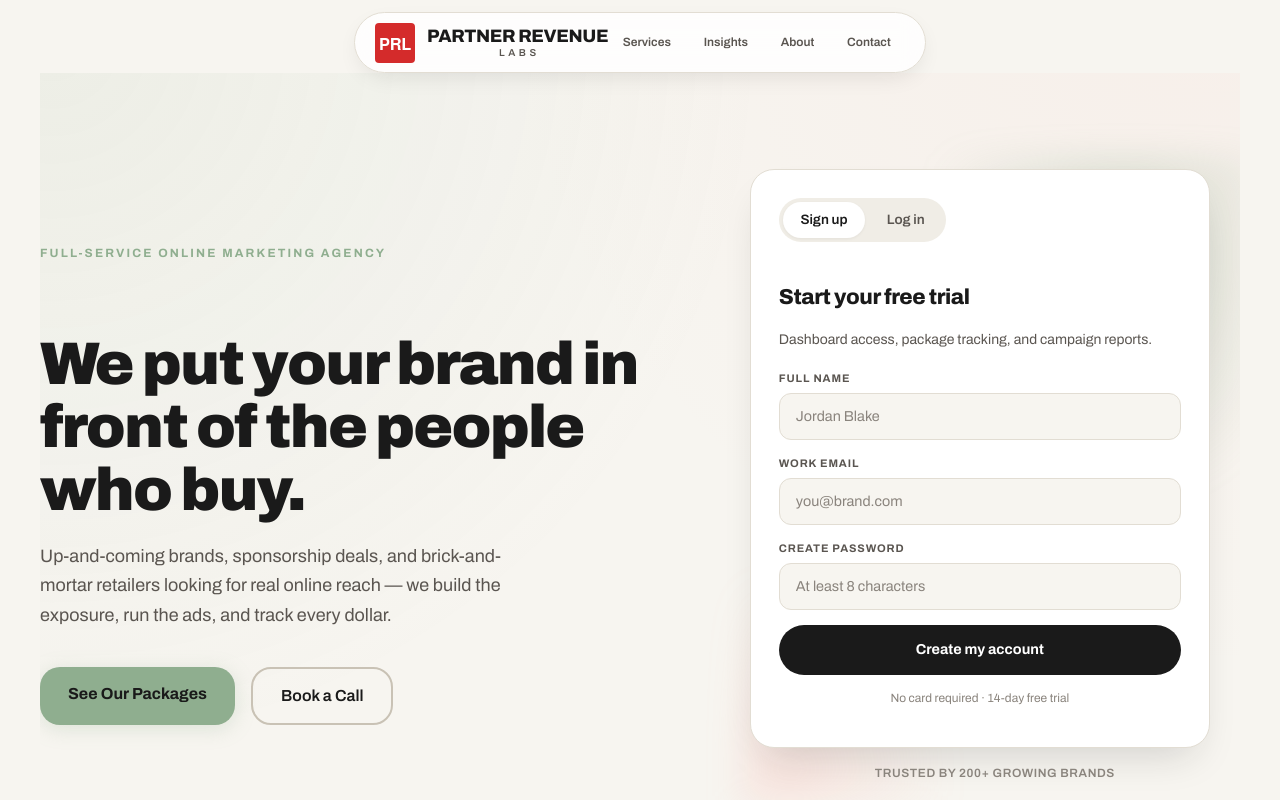
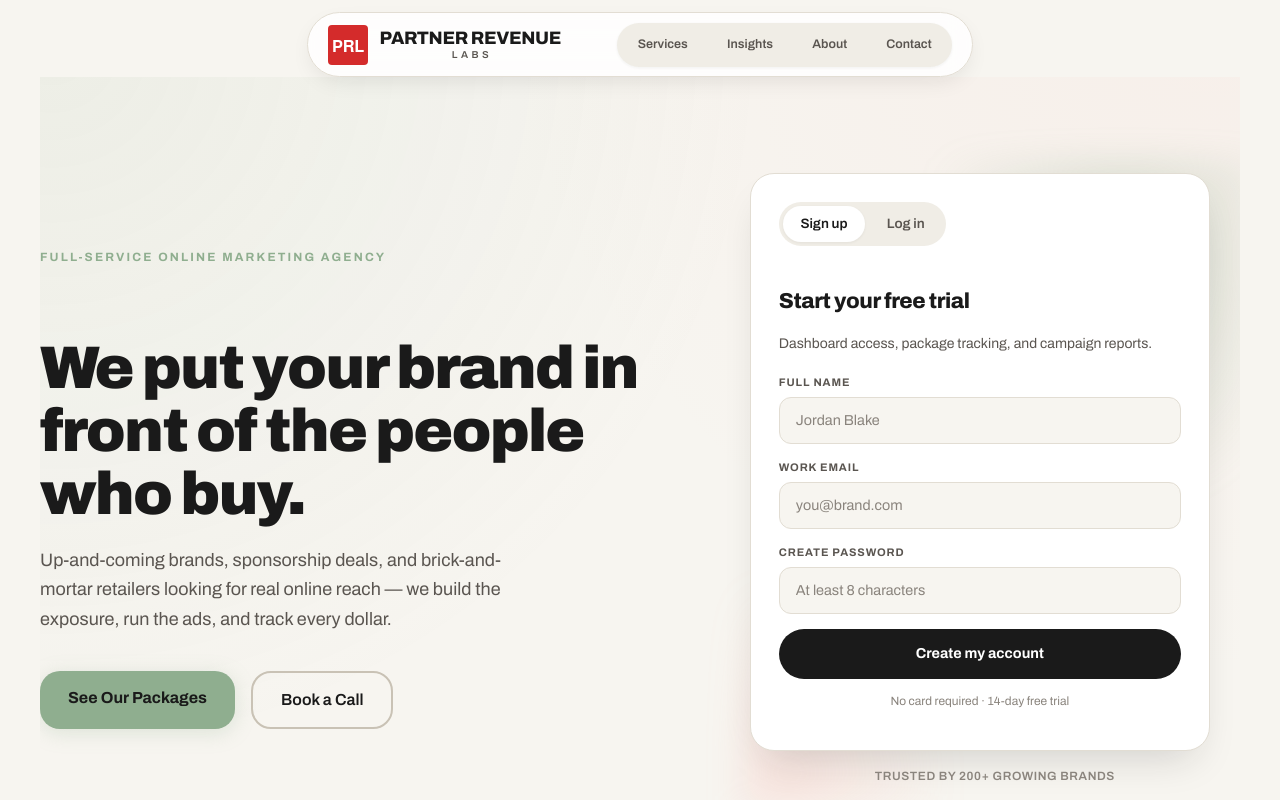
Before and after one commit to coolosdev/ecommerce-ai-ads-affiliate, an Astro site: page / in a window 1280 px wide. Shown: the top 800 px of the page. Built offline with nearby package versions, Linux system fonts and the light colour scheme; Astro itself is replaced by a stand-in of ours.

Commit message:
design: wider logo-to-nav gap, pill nav container with shadow on menu items

```diff
--- a/src/layouts/BaseLayout.astro
+++ b/src/layouts/BaseLayout.astro
@@ -127,6 +127,7 @@ const {
     display: flex;
     justify-content: space-between;
     align-items: center;
+    gap: 2rem;
   }
 
   .logo {
@@ -135,6 +136,7 @@ const {
     gap: 0.75rem;
     text-decoration: none;
     transition: opacity 0.2s;
+    flex-shrink: 0;
   }
 
   .logo:hover {
@@ -187,28 +189,36 @@ const {
 
   .nav {
     display: flex;
-    gap: 0.25rem;
+    gap: 0.35rem;
+    margin-left: 1.5rem;
+    padding: 0.25rem;
+    background: var(--surface-elev);
+    border-radius: 999px;
+    box-shadow: var(--shadow-sm);
   }
 
   .nav a {
     display: inline-flex;
-    padding: 0.5rem 0.9rem;
+    padding: 0.5rem 1.05rem;
     border-radius: 999px;
-    font-size: 0.75rem;
+    font-size: 0.78rem;
     font-weight: 600;
     text-decoration: none;
     color: var(--text-secondary);
-    transition: color 0.2s, background 0.2s;
+    background: transparent;
+    transition: color 0.2s, background 0.2s, box-shadow 0.2s;
   }
 
   .nav a:hover {
     color: var(--primary);
-    background: var(--surface-elev);
+    background: var(--surface);
+    box-shadow: var(--shadow-sm);
   }
 
   .nav a.active {
     color: var(--primary);
-    background: var(--accent);
+    background: var(--surface);
+    box-shadow: var(--shadow-sm);
   }
 
   main {
```
